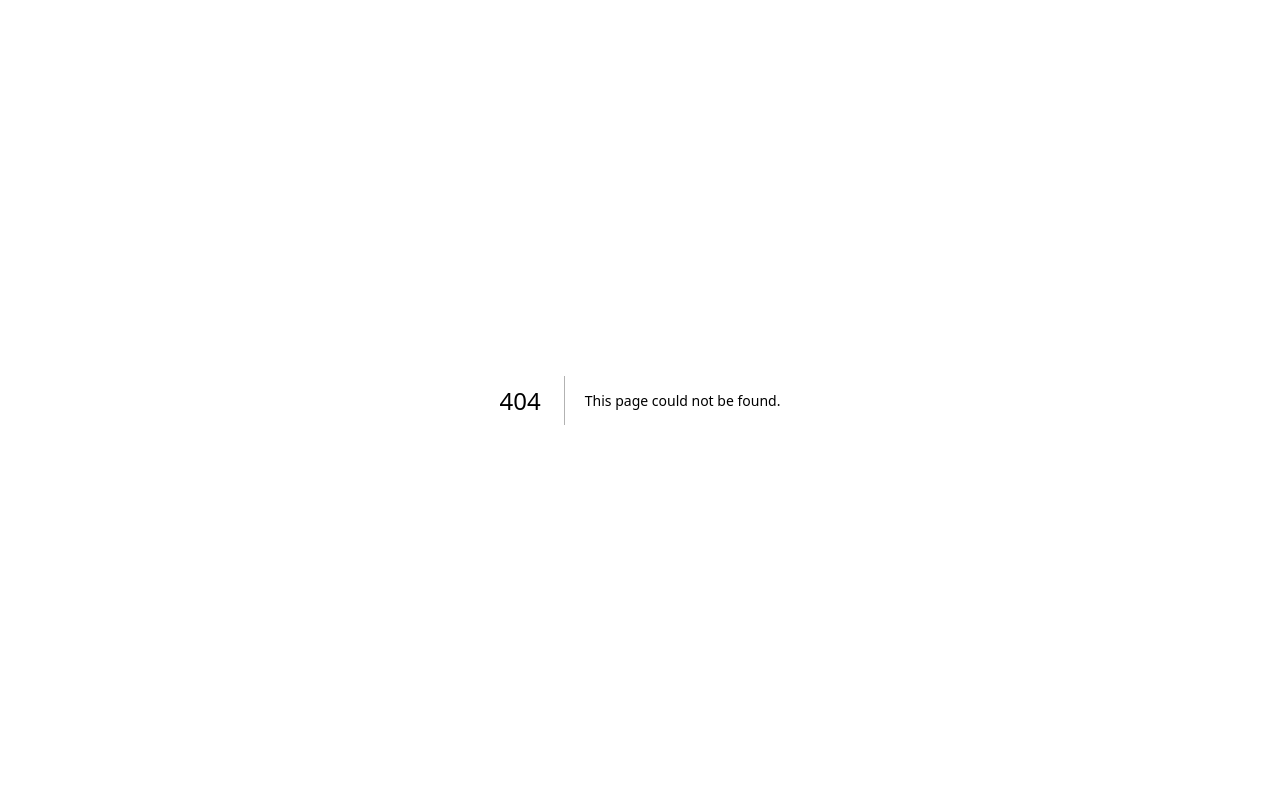
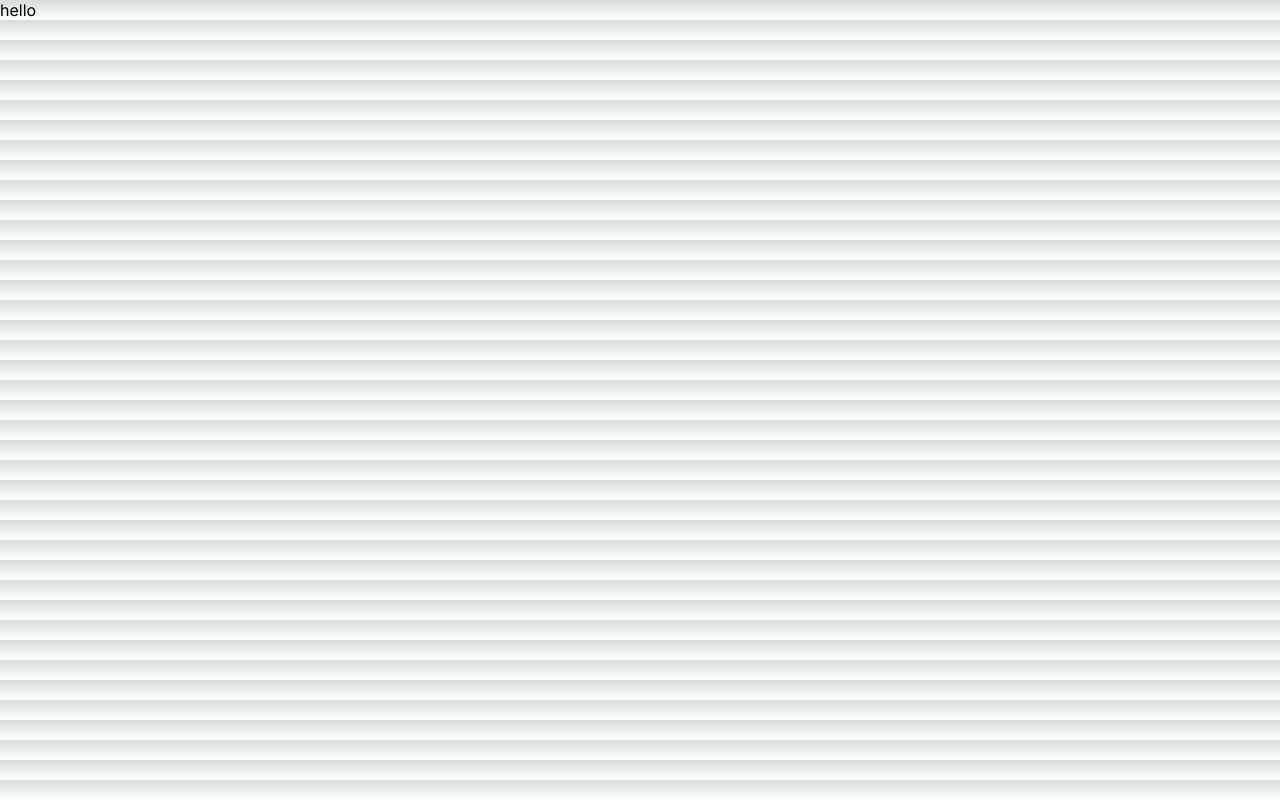
Before and after one commit to vedang1010/COEP-Tech-Hackathon, a Next.js app: page /admin in a window 1280 px wide. Before the commit this address had no page. Built offline with nearby package versions, Linux system fonts and the light colour scheme.

Commit message:
first push

```diff
--- /dev/null
+++ b/src/app/admin/page.js
@@ -0,0 +1,10 @@
+import React from 'react'
+
+const page = () => {
+  return (
+    <div>
+      hello
+    </div>
+  )
+}
+export default page;
```
